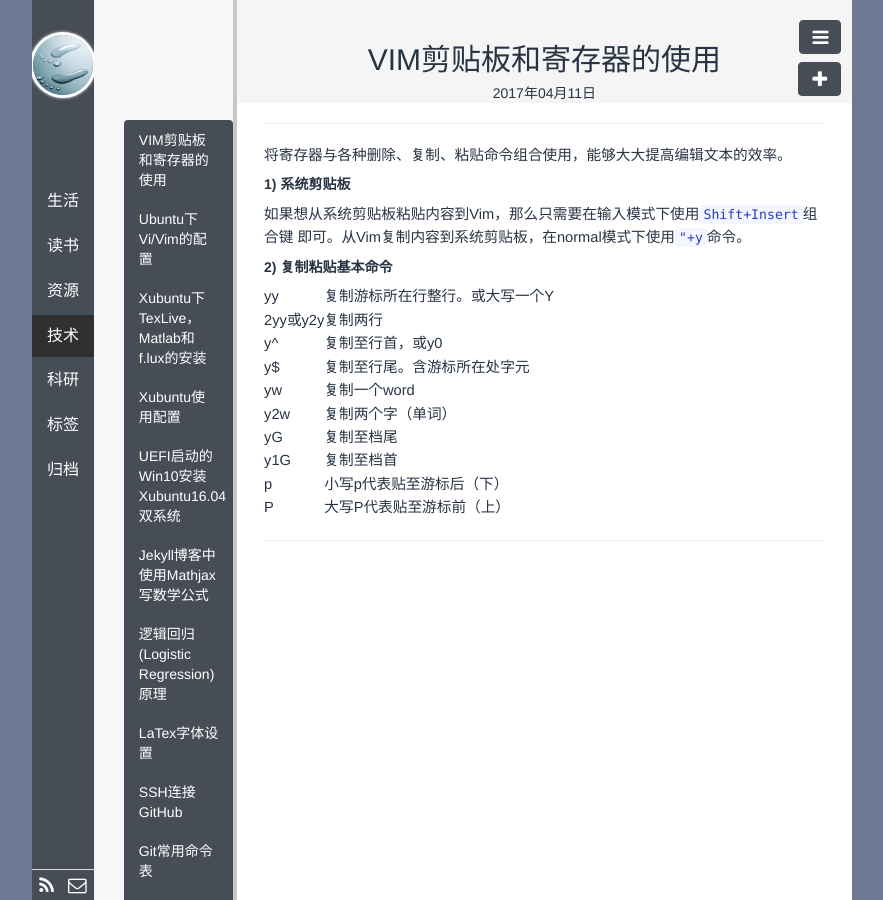
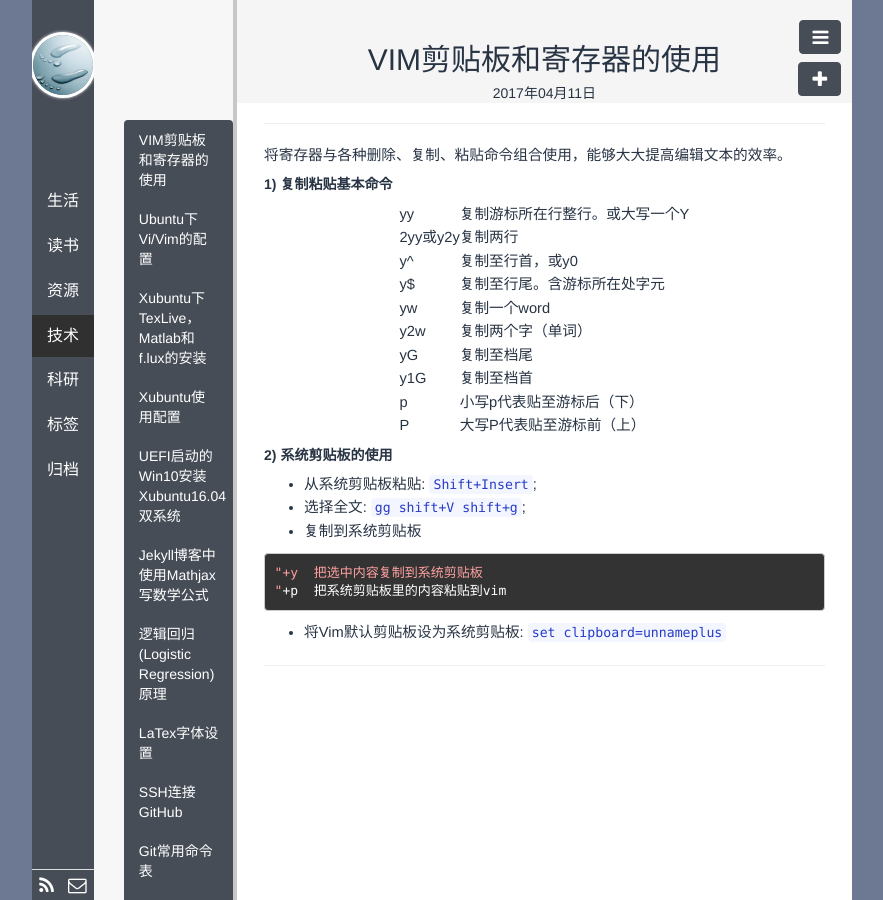
Before and after one commit to polyHong/polyHong.github.io, a Jekyll site: the page built from _posts/tech/2017-04-11-vim-clipboard.md, in a window 1280 px wide. Shown: the whole page, without its empty margins (198-1081 px from the left). Built offline with Jekyll 4.4.1, drawn with Linux system fonts in a browser that asks for light colours; Markdown is read by kramdown in place of the engine named in the settings; comment, search, counter and statistics services are not loaded.

Commit message:
update vim clipboard

````diff
--- a/_posts/tech/2017-04-11-vim-clipboard.md
+++ b/_posts/tech/2017-04-11-vim-clipboard.md
@@ -10,13 +10,9 @@
 
 将寄存器与各种删除、复制、粘贴命令组合使用，能够大大提高编辑文本的效率。
 
-##### **1) 系统剪贴板**
-如果想从系统剪贴板粘贴内容到Vim，那么只需要在输入模式下使用`Shift+Insert`组合键
-即可。从Vim复制内容到系统剪贴板，在normal模式下使用`"+y`命令。
+##### **1) 复制粘贴基本命令**
 
-##### **2) 复制粘贴基本命令**
-
-
+<center>
 <table>
 <tbody><tr>
 <td>
@@ -100,3 +96,18 @@
 </tr>
 </tbody>
 </table>
+</center>
+
+
+##### **2) 系统剪贴板的使用**
+
+- 从系统剪贴板粘贴: `Shift+Insert`;
+- 选择全文: `gg shift+V shift+g`;
+- 复制到系统剪贴板
+
+```vim
+"+y  把选中内容复制到系统剪贴板
+"+p  把系统剪贴板里的内容粘贴到vim
+```
+
+- 将Vim默认剪贴板设为系统剪贴板: `set clipboard=unnameplus`
````
Also changed, not shown: 1 other file.
